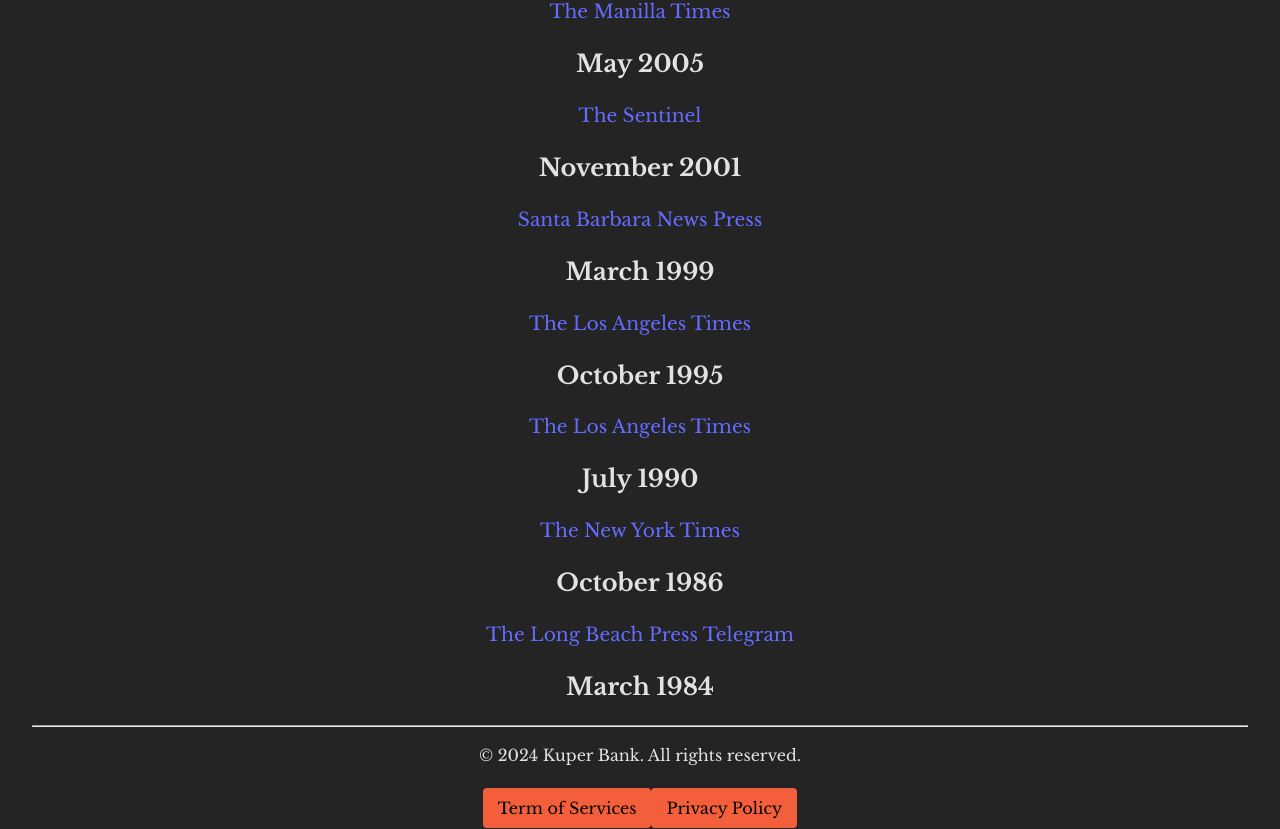
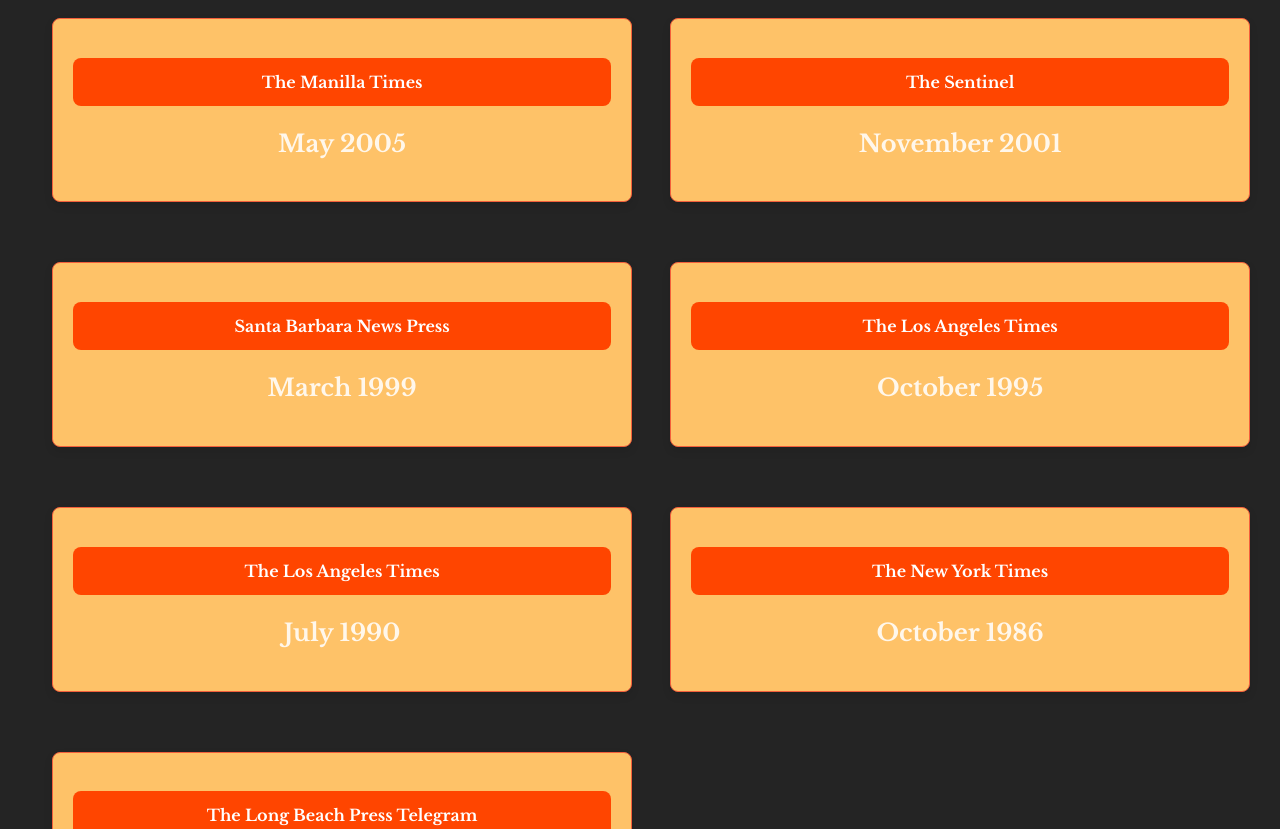
Before and after one commit to justkuper/John-Walz, a React (Vite) app: page /reviews in a window 1280 px wide. Shown: the part 231-1060 px from the top of the page. Built offline with nearby package versions, Linux system fonts and the light colour scheme.

Commit message:
li display in reviews and updated the orange link buttons in performances

```diff
--- a/src/Components/About/About.css
+++ b/src/Components/About/About.css
@@ -9,7 +9,7 @@
     position: relative;
 }
 .about-title h1{
-    color: #fec268;
+    color: #DF8908;
     padding: 0px 30px;
     font-size: 80px;
     font-weight: 600;
@@ -76,7 +76,7 @@
 .about-achievement h1{
     font-size: 60px;
     font-weight: 700;
-    background: linear-gradient(270deg, #df8908 50.41%, #b415ff 90.25%);
+    background: linear-gradient(270deg, #df8908 50.41%, #ff6347 90.25%);
     background-clip: text;
     -webkit-background-clip: text;
     -webkit-text-fill-color: transparent;
--- a/src/Components/Contact/Contact.css
+++ b/src/Components/Contact/Contact.css
@@ -13,6 +13,7 @@
     gap: 30px;
 }
 .contact-title {
+    color: #DF8908;
     position: relative;
     top: -30px;
 
@@ -39,10 +40,8 @@
 .contact-left h1 {
     font-size: 50px;
     font-weight: 700;
-    background: linear-gradient(270deg, #DF8908 80%, #B415FF 100%);
-    background-clip: text;
-    -webkit-background-clip: text;
-    -webkit-text-fill-color: transparent;
+    color: #DF8908;
+
 }
 
 .contact-left p {
@@ -102,7 +101,7 @@
     border: none;
     color: white;
     border-radius: 50px;
-    background: linear-gradient(264deg, #DF8908 -5.09%, #B415FF 106.28%);
+    background: linear-gradient(264deg, #DF8908 -5.09%, #ff6347 106.28%);
     font-size: 18px;
     padding: 18px 40px;
     margin-bottom: 50px;
--- a/src/Components/Footer/Footer.css
+++ b/src/Components/Footer/Footer.css
@@ -0,0 +1,10 @@
+.footer-button {
+  margin: 5px 0;
+  padding: 10px 15px;
+  color: #ff6347;
+  font-size: 1rem;
+  border: none;
+  border-radius: 4px;
+  cursor: pointer;
+  background-color: transparent
+}
--- a/src/Components/Footer/Footer.jsx
+++ b/src/Components/Footer/Footer.jsx
@@ -1,6 +1,6 @@
 import React, { useState } from 'react';
 import './Footer.css';
-import user_icon from '../../assets/user_icon.svg';
+
 
 const Footer = () => {
     // State to manage email input
--- a/src/Components/Nav/Navbar.css
+++ b/src/Components/Nav/Navbar.css
@@ -14,7 +14,7 @@
 }
 
 .uppercase .first-letter {
-    color: #fec268;
+    color: #DF8908;
     font-size: 2em;
     font-weight: bold;
 }
--- a/src/Components/Performances/Performances.css
+++ b/src/Components/Performances/Performances.css
@@ -1,3 +1,7 @@
 *{
     background-color: #242424;
 }
+
+.title-box{
+    color: #DF8908;
+}
--- a/src/Components/Recordings/Recordings.css
+++ b/src/Components/Recordings/Recordings.css
@@ -11,7 +11,7 @@
 }
   .recordings h1 {
     font-size: 2.5rem;
-    color: #fec268;
+    color: #DF8908;
     margin-bottom: 20px;
     background-color: #242424;
   }
@@ -51,7 +51,7 @@
     border: none;
     border-radius: 4px;
     cursor: pointer;
-    background-color: #f35f3b;
+    background-color: #ff4500;
   }
 
   button:hover {
@@ -59,10 +59,11 @@
   }
 
   .buy-button {
-    background-color: #ff6347;
+    background-color: #ff4500;;
     color: #fff;
   }
 
   .buy-button:hover {
-    background-color: #ff4500;
+    color: #333;
+    background-color: #eaeaea;
   }
--- a/src/Components/Reviews/Reviews.css
+++ b/src/Components/Reviews/Reviews.css
@@ -0,0 +1,46 @@
+/* Set a consistent width for all buttons */
+.reviews-container {
+    display: grid; /* Using Grid layout */
+  grid-template-columns: 1fr 1fr;
+    gap: 20px; /* Adds space between review items */
+  }
+
+  .review-item {
+    background: #fec268;
+    border: 1px solid #f35f3b;
+    border-radius: 8px;
+    padding: 20px;
+    margin: 20px;
+    width: 90%;
+    max-width: 600px;
+    box-shadow: 0 4px 8px rgba(0, 0, 0, 0.1);
+  }
+
+  .review-item h3 {
+    width: 100%; /* Makes the h3 take the full width */
+    background-color: #fec268;
+    display: block; /* Makes the h3 block-level so it can stretch */
+  }
+
+  .review-item h3 a {
+    display: block; /* Makes the anchor tag take up the full width of h3 */
+    width: 100%; /* Ensures link takes full width */
+    text-decoration: none; /* Removes underline from the link */
+    padding: 12px 20px; /* Adds padding inside the button */
+    background-color: #ff4500; /* Button background color */
+    color: #fff; /* White text */
+    text-align: center; /* Centers the text */
+    font-size: 16px; /* Adjust the font size */
+    border-radius: 8px; /* Optional rounded corners */
+    font-weight: bold; /* Optional font weight */
+    box-sizing: border-box; /* Ensures padding is included in width */
+  }
+
+  .review-item h3 a:hover {
+    color: #333;
+    background-color: #eaeaea;
+    cursor: pointer; /* Changes cursor to pointer on hover */
+  }
+  .review-item h2 {
+    background-color: #fec268;
+  }
--- a/src/Components/Reviews/Reviews.jsx
+++ b/src/Components/Reviews/Reviews.jsx
@@ -7,18 +7,16 @@
     <div id='reviews' className='reviews'>
       <div className="title-box">
         <h1>My Reviews</h1>
-
       </div>
       <div className="reviews-container">
-        {reviewData.map((review,index)=>{
-          return <div key={index} className='peviews-format'>
-             <h3><a href={review.link} target="_blank" rel="noopener noreferrer">
-    {review.publisher}
-  </a></h3>
-             <h2>{review.date}</h2>
-             {/* <p>{review.location}</p>
-              <p>{review.details}</p> */}
-          </div>
+        {reviewData.map((review, index) => {
+          return (
+            <div key={index} className='review-item'>
+              <h3><a href={review.link} target="_blank" rel="noopener noreferrer">{review.publisher}</a></h3>
+              <h2>{review.date}</h2>
+              {/* <p>{review.location}</p> */}
+            </div>
+          )
         })}
       </div>
     </div>
```
